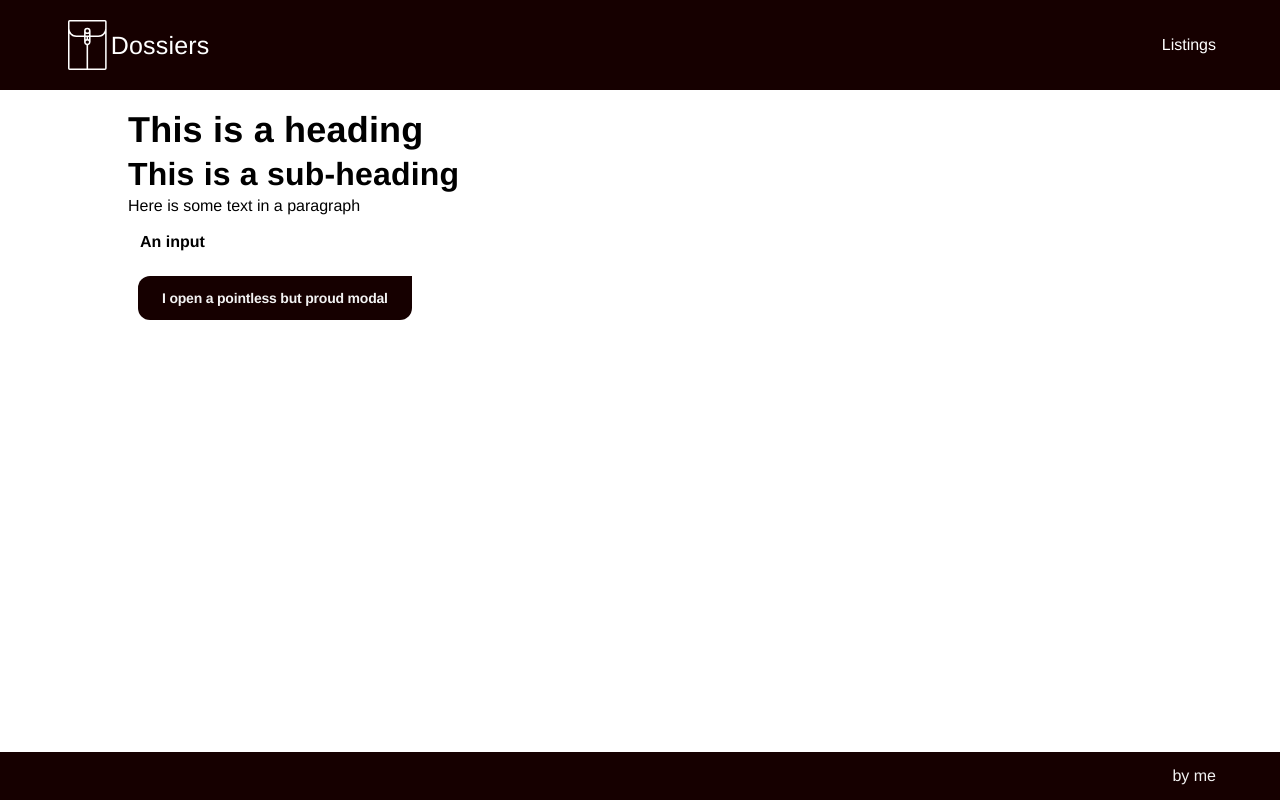
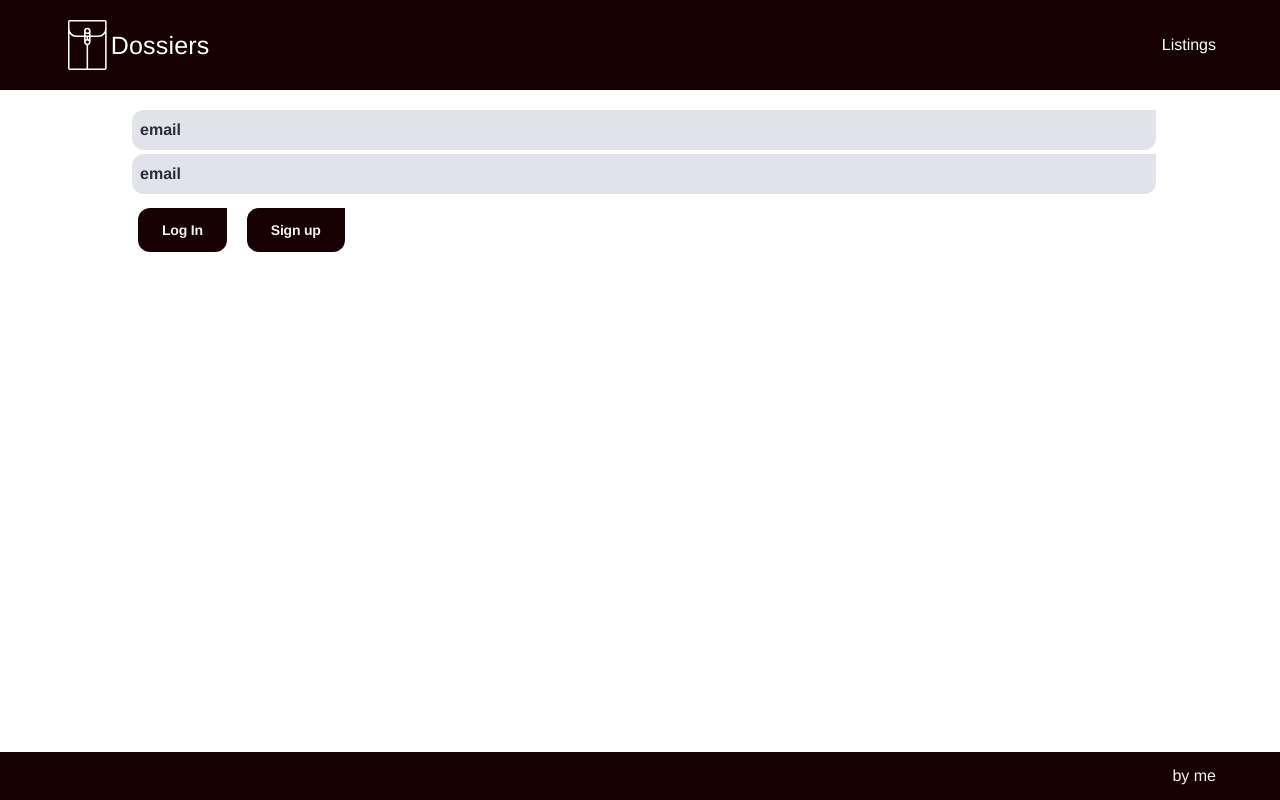
Before and after one commit to patrickwroach/dossiers, a React (Create React App) app: page / in a window 1280 px wide. Built offline with nearby package versions, Linux system fonts and the light colour scheme; no server answers; the database is empty; a web font is replaced by a local one.

Commit message:
Starting auth work

```diff
--- a/package.json
+++ b/package.json
@@ -8,6 +8,7 @@
     "@testing-library/user-event": "^12.6.0",
     "firebase": "^8.2.3",
     "firebase-tools": "^9.2.1",
+    "firebaseui": "^4.7.1",
     "react": "^17.0.1",
     "react-dom": "^17.0.1",
     "react-router-dom": "^5.2.0",
--- a/src/App.js
+++ b/src/App.js
@@ -3,7 +3,7 @@ import { BrowserRouter as Router, Route, Switch } from 'react-router-dom';
 
 import Footer from './components/Footer';
 import MainNav from './components/MainNav';
-import Home from './components/Home';
+import LoginForm from './components/LoginForm';
 import Listing from './components/Listing';
 import { useState, useEffect } from 'react';
 
@@ -26,7 +26,7 @@ function App() {
         <MainNav/>
         <div className="content">
           <Switch>
-            <Route exact path="/" component={Home}/>
+            <Route exact path="/" component={LoginForm}/>
             <Route path="/listing" render={() => <Listing friendData={friendData} setFriendData={setFriendData}/>}/>
           </Switch>
         </div>
--- a/src/components/Listing/components/friend-dashboard.js
+++ b/src/components/Listing/components/friend-dashboard.js
@@ -5,7 +5,7 @@ const FriendDashboard = ({friend})=>{
 
    const [newPreference, setNewPreference] = useState({})
    const [selectedFriend, setSelectedFriend] = useState (friend);
-   const [toggleEditableFields, setToggleEditableFields] = useState(false);
+  //const [toggleEditableFields, setToggleEditableFields] = useState(false);
     //TODO: make some input to state blanket helper function, maybe a custom hook?
     const inputCategoryToState = (targetCategory) => {
     let toAddToState = newPreference;
--- /dev/null
+++ b/src/components/LoginForm/index.js
@@ -0,0 +1,46 @@
+import {useState} from 'react'
+import {signInWithEmailAndPassword} from '../../firebase/firebaseActions'
+
+
+
+const LoginForm = () => {
+
+    const [formInput, setFormInput] = useState ({})
+
+    const inputValueToState = (e) => {
+        let toAddToState = formInput
+        toAddToState[e.target.type] = e.target.value;
+        setFormInput(toAddToState);
+    }
+    const handleSignIn = () => {
+        const promise = signInWithEmailAndPassword(formInput.email, formInput.password);
+        promise.catch(e =>console.log(e.message))
+    }
+    return(
+            <div className="login">
+        <input
+            className="material input login_input"
+            id="txtEmail"
+            type="email"
+            placeholder="email"
+            onChange={(e) => { inputValueToState(e) }}
+            />
+        <input
+            className="material input login_input"
+            id="txtPassword"
+            type="password"
+            placeholder="email"
+            onChange={(e) => { inputValueToState(e) }}
+            />
+        <button
+            className="button material material-black"
+            id="btnLogin"
+            onClick={()=>{handleSignIn()}}
+            > Log In</button>
+        <button className="button material material-black" id="btnSignUp"> Sign up</button>
+    </div>
+    )
+}
+
+
+export default LoginForm
--- a/src/firebase/firebaseActions.js
+++ b/src/firebase/firebaseActions.js
@@ -1,10 +1,44 @@
 import firebase from 'firebase/app';
 import 'firebase/firestore';
 import firebaseConfig from './firebaseConfig';
+import "firebase/auth";
 
 firebase.initializeApp(firebaseConfig);
 var db = firebase.firestore();
 
+
+//TO DO seperate these methods into smaller action files based on their concerns
+// Email auth stuff
+const signInWithEmailAndPassword = (email, password) => {
+firebase.auth().signInWithEmailAndPassword(email, password)
+  .then((userCredential) => {
+    // Signed in
+    //var user = userCredential.user;
+    // ...
+  })
+  .catch((error) => {
+   // var errorCode = error.code;
+   // var errorMessage = error.message;
+  });
+}
+
+const createUserWithEmailAndPassword = (email, password) => {
+firebase.auth().createUserWithEmailAndPassword(email, password)
+  .then((userCredential) => {
+    // Signed in
+    //var user = userCredential.user;
+    // ...
+  })
+  .catch((error) => {
+    //var errorCode = error.code;
+   // var errorMessage = error.message;
+    // ..
+  });
+}
+
+
+
+//Friend and Preference DB interactions
 const blankResponses = {
 
   favoriteFoods:{
@@ -111,4 +145,13 @@ const asyncGetFriends = async () => {
 }
 
 
-export { db, getFriends, addFriend, asyncGetFriends, deleteFriend, addPreference  };
+export {
+  db,
+  getFriends,
+  addFriend,
+  asyncGetFriends,
+  deleteFriend,
+  addPreference,
+  signInWithEmailAndPassword,
+  createUserWithEmailAndPassword
+};
--- /dev/null
+++ b/src/firebase/firebaseConfig.js
@@ -0,0 +1,11 @@
+const firebaseConfig = {
+        apiKey: "AIzaSyBULXbkJRNUBjoukBgGKiImhNYmFoCEfrk",
+        authDomain: "friend-dossiers.firebaseapp.com",
+        databaseURL: "https://friend-dossiers-default-rtdb.firebaseio.com",
+        projectId: "friend-dossiers",
+        storageBucket: "friend-dossiers.appspot.com",
+        messagingSenderId: "227851086404",
+        appId: "1:227851086404:web:f43e0814ef06939530aa11",
+        measurementId: "G-0GCFHDKTDN"
+}
+export default firebaseConfig;
--- a/src/index.js
+++ b/src/index.js
@@ -1,5 +1,8 @@
 import React from 'react';
 import ReactDOM from 'react-dom';
+
+
+
 import './index.scss';
 import App from './App';
 import reportWebVitals from './reportWebVitals';
```
Also changed, not shown: 1 other file (tests, documents, lock files or other folders).
